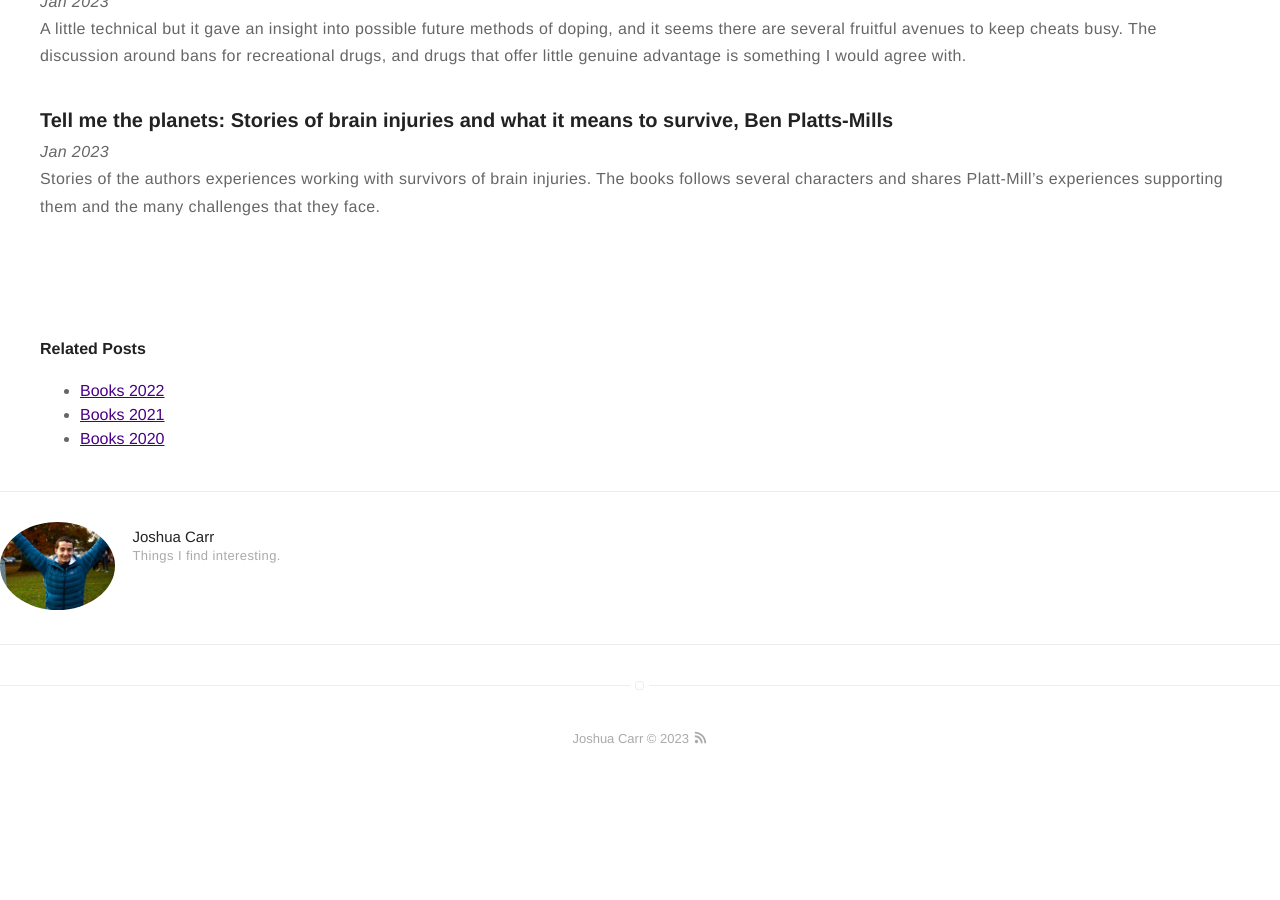
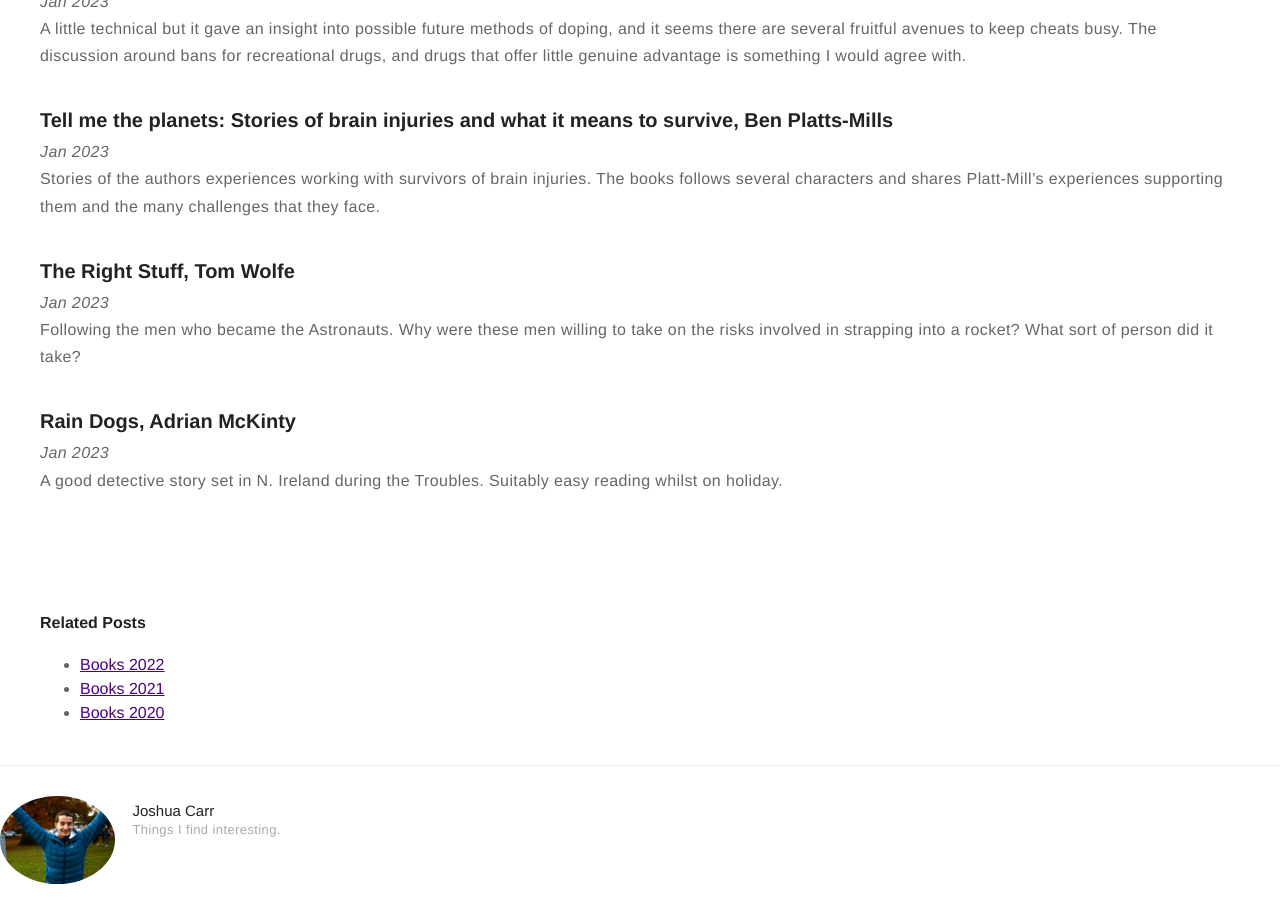
Before and after one commit to jc782/jc782.github.io, a Jekyll site: the page built from _posts/2022-12-28-Books-2023.markdown, in a window 1280 px wide and 900 px high, scrolled down 494 px. Built offline with Jekyll 4.4.1, drawn with Linux system fonts in a browser that asks for light colours; before the commit the page ends 1280 px from its top, so only the background shows below that.

Commit message:
+ january books

```diff
--- a/_posts/2022-12-28-Books-2023.markdown
+++ b/_posts/2022-12-28-Books-2023.markdown
@@ -22,3 +22,11 @@ A little technical but it gave an insight into possible future methods of doping
 ### Tell me the planets: Stories of brain injuries and what it means to survive, Ben Platts-Mills
 *Jan 2023*
 Stories of the authors experiences working with survivors of brain injuries. The books follows several characters and shares Platt-Mill's experiences supporting them and the many challenges that they face.
+
+### The Right Stuff, Tom Wolfe
+*Jan 2023*
+Following the men who became the Astronauts. Why were these men willing to take on the risks involved in strapping into a rocket? What sort of person did it take?
+
+### Rain Dogs, Adrian McKinty
+*Jan 2023*
+A good detective story set in N. Ireland during the Troubles. Suitably easy reading whilst on holiday.
```
